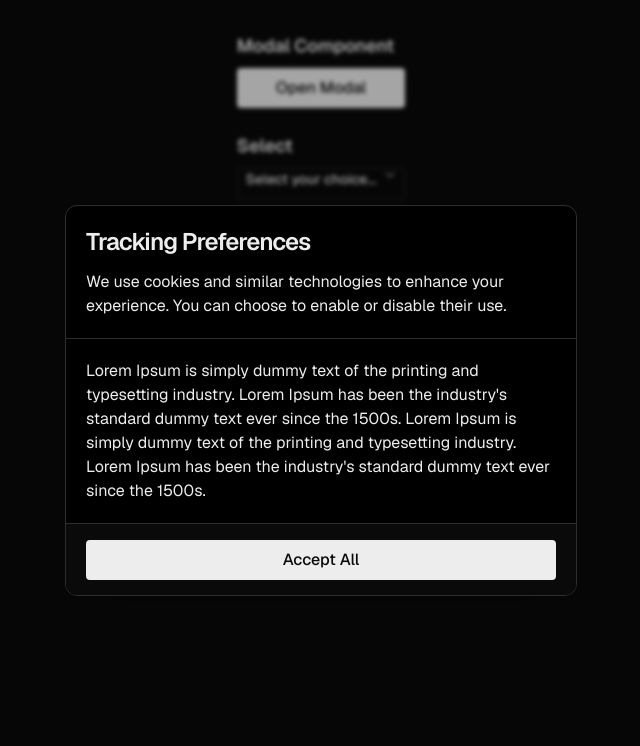
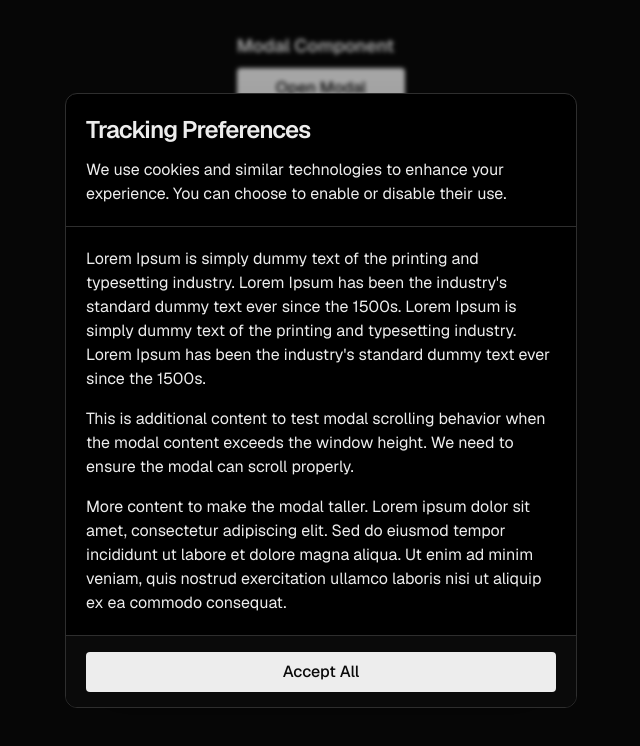
Before and after one commit to opencode-startup/OpenCode, a Next.js app: page / in a window 1280 px wide. Both pictures are taken after a click on the button "Open Modal". Shown: the top 746 px of the page, without its empty margins (319-959 px from the left). Built offline with nearby package versions, Linux system fonts and the light colour scheme.

Commit message:
OC-45 - Improve Modal scrolling behavior, adjust layout for taller content, and remove unused animations

```diff
--- a/src/app/page.tsx
+++ b/src/app/page.tsx
@@ -95,12 +95,24 @@ export default function Home() {
         //   },
         // ]}
       >
-        <p>
-          Lorem Ipsum is simply dummy text of the printing and typesetting industry. Lorem Ipsum has
-          been the industry&apos;s standard dummy text ever since the 1500s. Lorem Ipsum is simply
-          dummy text of the printing and typesetting industry. Lorem Ipsum has been the
-          industry&apos;s standard dummy text ever since the 1500s.
-        </p>
+        <div className="space-y-4">
+          <p>
+            Lorem Ipsum is simply dummy text of the printing and typesetting industry. Lorem Ipsum
+            has been the industry&apos;s standard dummy text ever since the 1500s. Lorem Ipsum is
+            simply dummy text of the printing and typesetting industry. Lorem Ipsum has been the
+            industry&apos;s standard dummy text ever since the 1500s.
+          </p>
+          <p>
+            This is additional content to test modal scrolling behavior when the modal content
+            exceeds the window height. We need to ensure the modal can scroll properly.
+          </p>
+          <p>
+            More content to make the modal taller. Lorem ipsum dolor sit amet, consectetur
+            adipiscing elit. Sed do eiusmod tempor incididunt ut labore et dolore magna aliqua. Ut
+            enim ad minim veniam, quis nostrud exercitation ullamco laboris nisi ut aliquip ex ea
+            commodo consequat.
+          </p>
+        </div>
       </Modal>
     </div>
   );
--- a/src/components/Modal/Modal.tsx
+++ b/src/components/Modal/Modal.tsx
@@ -71,8 +71,8 @@ const Modal = forwardRef<HTMLDivElement, ModalProps>(
           ref={ref}
           className={twMerge(
             isAnimating ? 'modal-enter' : 'modal-exit',
-            `bg-background-200 relative flex w-full max-w-lg flex-col overflow-hidden rounded-xl border
-            border-gray-400 shadow-2xl`,
+            `bg-background-200 relative flex max-h-[calc(100vh-3rem)] w-full max-w-lg flex-col overflow-hidden
+            rounded-xl border border-gray-400 shadow-2xl`,
             className,
           )}
           data-state={isAnimating ? 'open' : 'closed'}
@@ -95,11 +95,13 @@ const Modal = forwardRef<HTMLDivElement, ModalProps>(
           )}
 
           {/* Content */}
-          {children && <div className="typo-copy-16 p-5">{children}</div>}
+          {children && (
+            <div className="typo-copy-16 min-h-0 flex-1 overflow-y-auto p-5">{children}</div>
+          )}
 
           {/* Actions */}
           {showActions && (
-            <div className="bg-background-100 flex h-[4.5rem] items-center gap-3 border-t border-gray-400 px-5">
+            <div className="bg-background-100 flex min-h-[4.5rem] items-center gap-3 border-t border-gray-400 px-5">
               {/* Left Actions */}
               {!!leftActions.length && (
                 <div className={actionGroupVariants({ side: 'left' })}>
--- a/src/components/Modal/variants.ts
+++ b/src/components/Modal/variants.ts
@@ -6,8 +6,6 @@ export const backdropVariants = tv({
     'bg-black/30 backdrop-blur-[2px] backdrop-filter',
     'flex items-center justify-center',
     'transition-all duration-200 ease-out',
-    'data-[state=open]:animate-in data-[state=open]:fade-in-0',
-    'data-[state=closed]:animate-out data-[state=closed]:fade-out-0',
   ],
   variants: {
     placement: {
```
